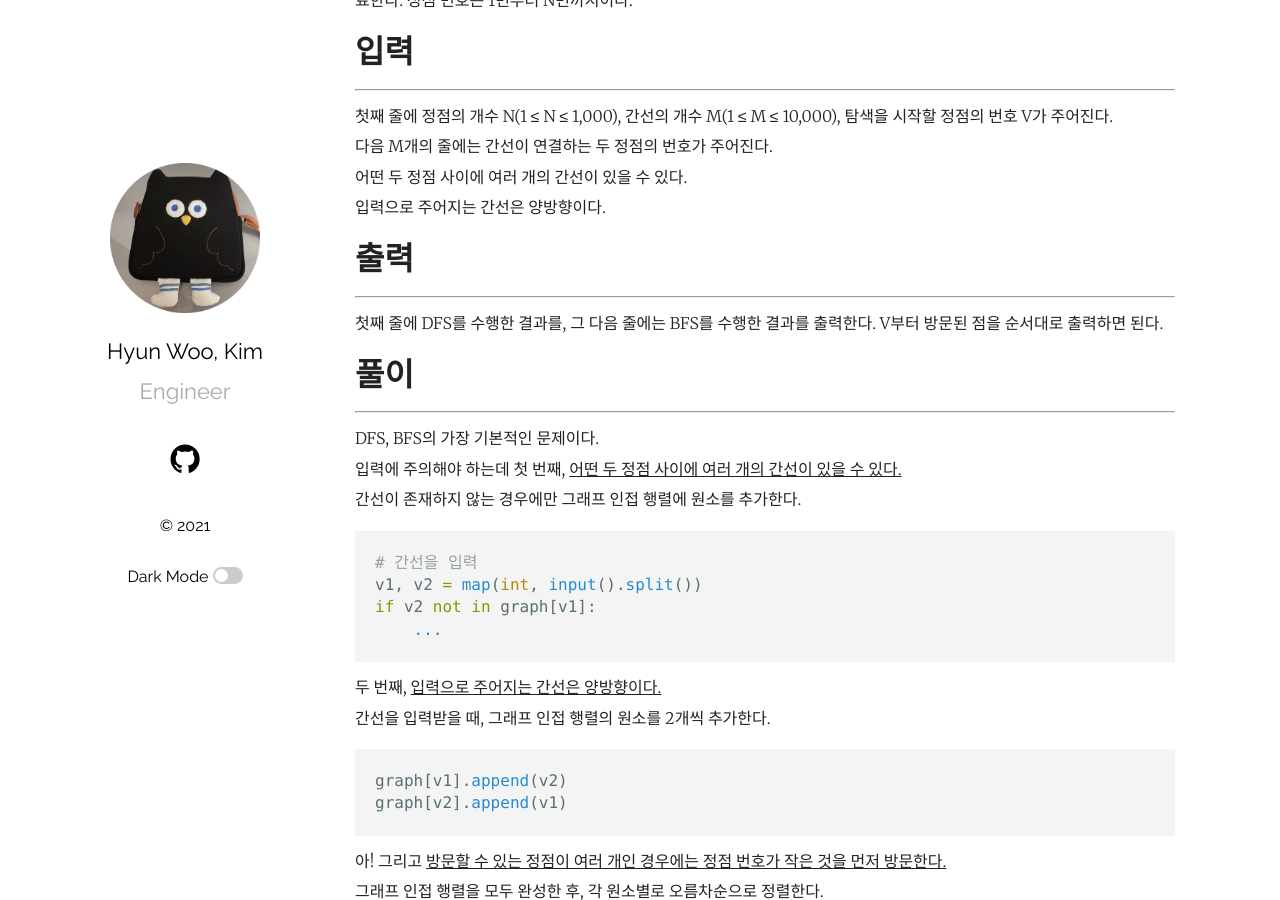
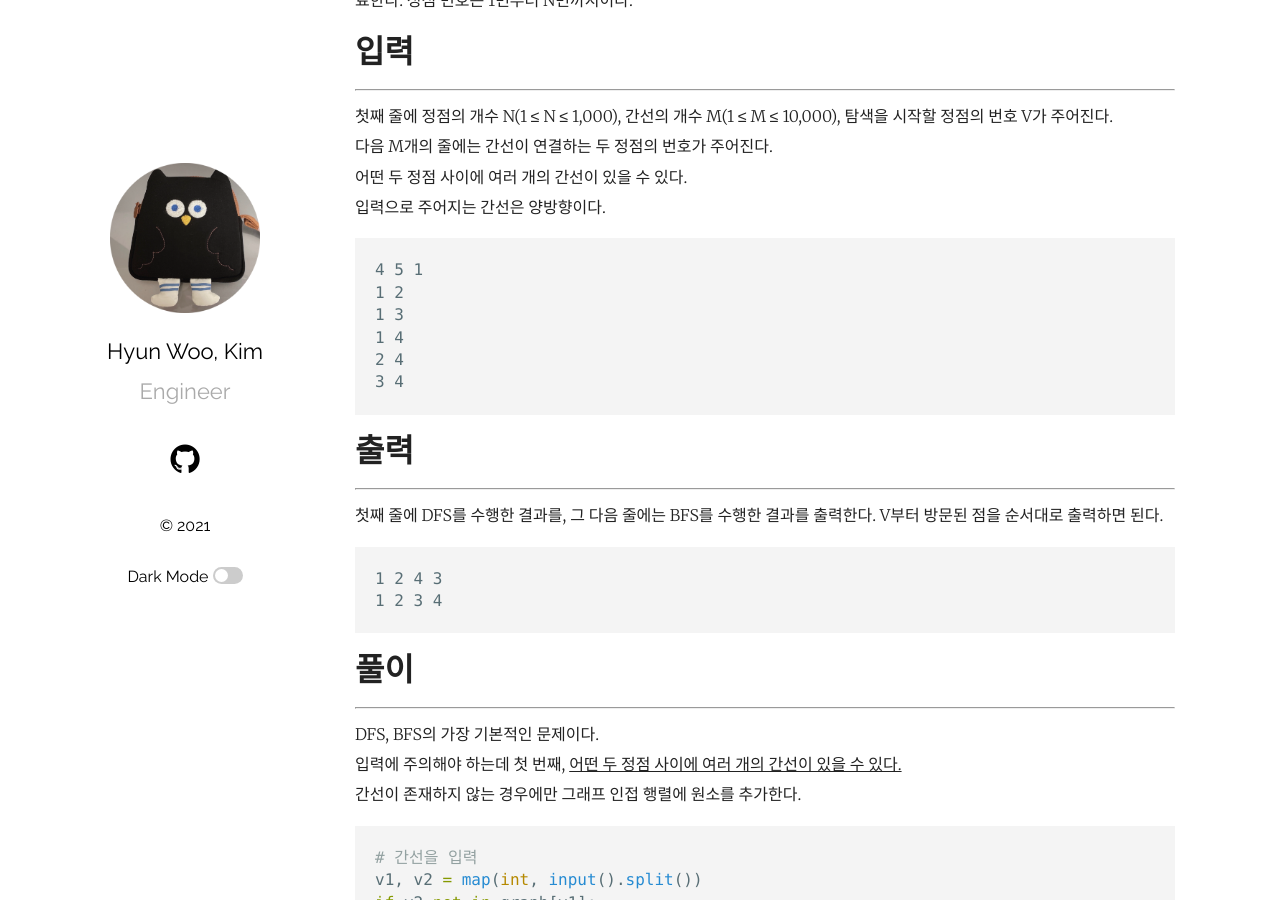
Before and after one commit to likelymuzik/likelymuzik.github.io, a Jekyll site: the page built from _posts/2021-08-09-BFS.markdown, in a window 1280 px wide and 900 px high, scrolled down 320 px. Built offline with Jekyll 4.4.1, drawn with Linux system fonts in a browser that asks for light colours.

Commit message:
1260번_2

````diff
--- a/_posts/2021-08-09-BFS.markdown
+++ b/_posts/2021-08-09-BFS.markdown
@@ -17,10 +17,22 @@ categories: 백준 알고리즘
 다음 M개의 줄에는 간선이 연결하는 두 정점의 번호가 주어진다.
 어떤 두 정점 사이에 여러 개의 간선이 있을 수 있다.
 입력으로 주어지는 간선은 양방향이다.
+```
+4 5 1
+1 2
+1 3
+1 4
+2 4
+3 4
+```
 
 # 출력
 -----
 첫째 줄에 DFS를 수행한 결과를, 그 다음 줄에는 BFS를 수행한 결과를 출력한다. V부터 방문된 점을 순서대로 출력하면 된다.
+```
+1 2 4 3
+1 2 3 4
+```
 
 # 풀이
 -----
````
